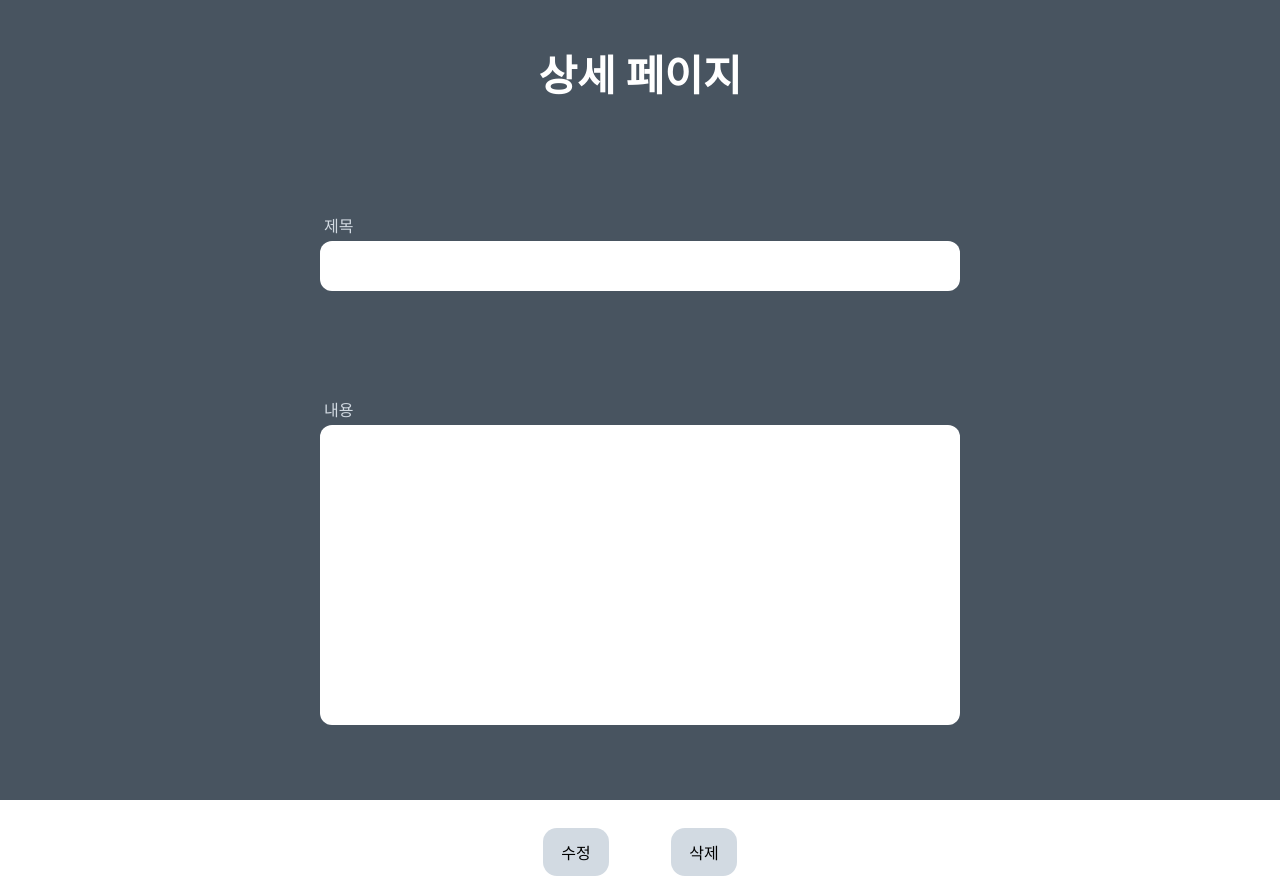
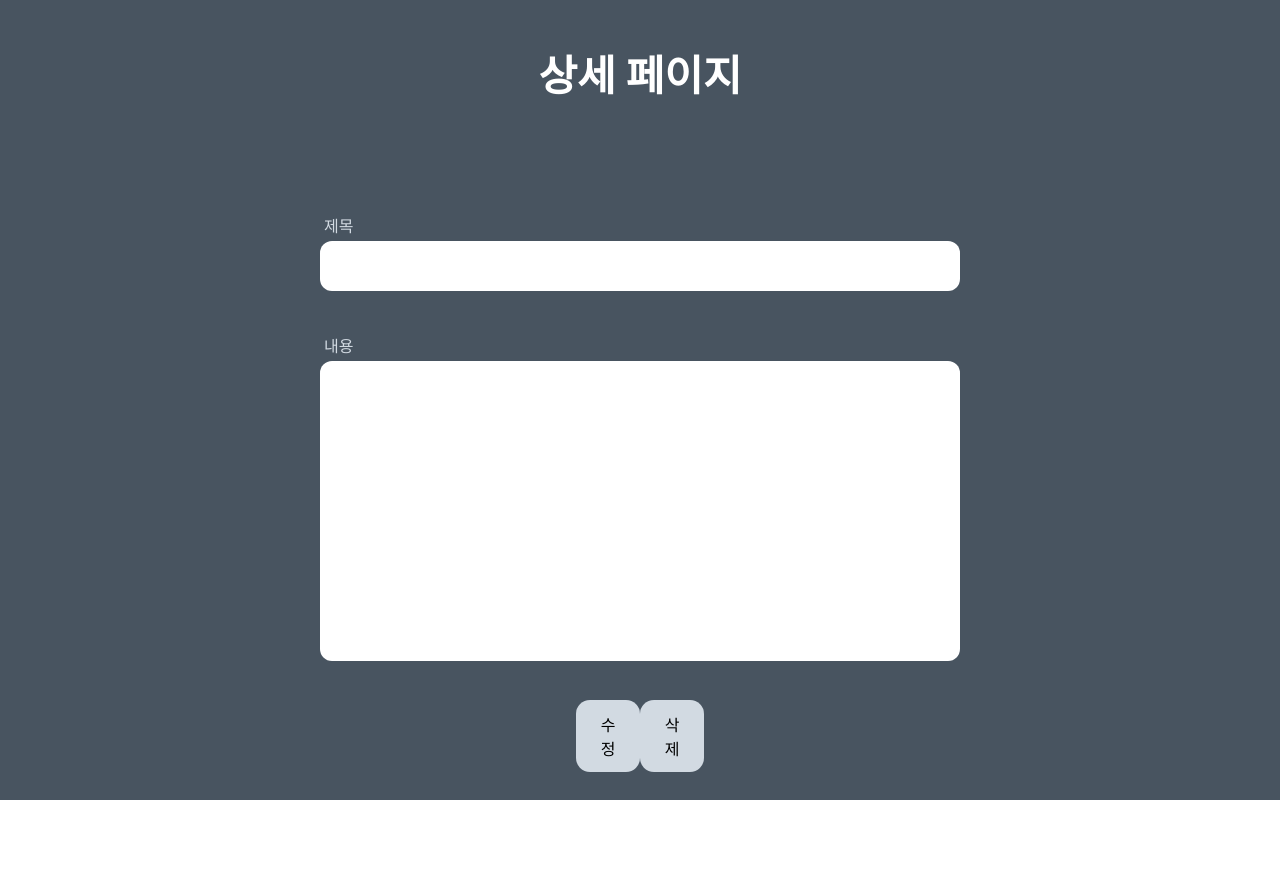
Before and after one commit to LWC-DevStudy/ProjectBoard-Client, a React (Create React App) app in the folder lwc-board/: page /detail in a window 1280 px wide. After the commit the page ends 800 px from the top, so only its background shows below. Built offline with nearby package versions, Linux system fonts and the light colour scheme.

Commit message:
💄detail 페이지 margin 수정

```diff
--- a/lwc-board/src/pages/Detail.js
+++ b/lwc-board/src/pages/Detail.js
@@ -28,7 +28,7 @@ const Detail = () => {
         ></Grid>
       </Grid>
 
-      <Grid width="50%" margin="8% auto 0 auto">
+      <Grid width="50%" margin="3% auto 0 auto">
         <Text color="#d2dae2" margin="0" padding="4px">
           내용
         </Text>
@@ -43,8 +43,8 @@ const Detail = () => {
 
       <Grid
         display="flex"
-        width="20%"
-        margin="8% auto 0 auto"
+        width="10%"
+        margin="3% auto 0 auto"
         textAlign="center"
       >
         <Button
```
